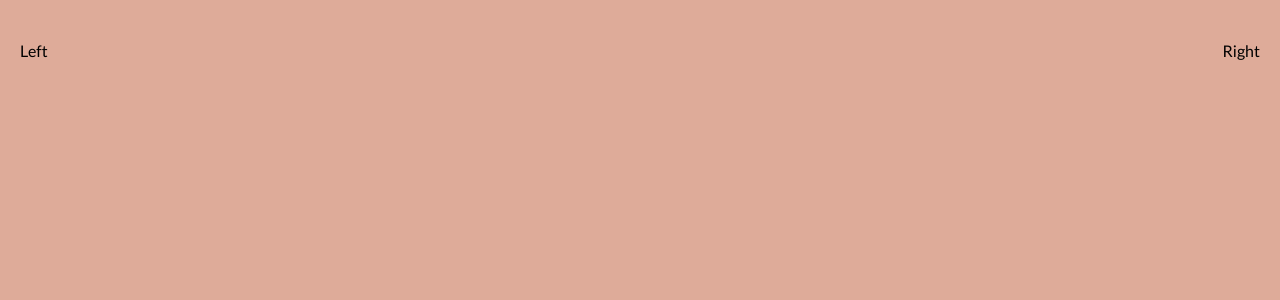
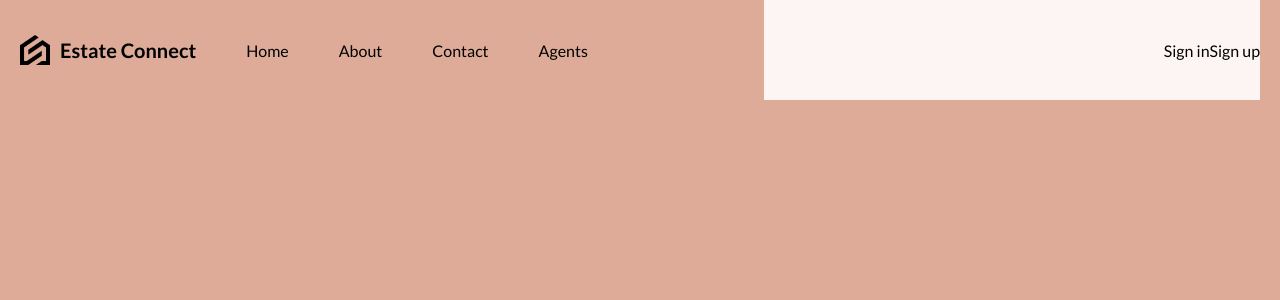
Before and after one commit to jdtrystocode/Estate-Connect-Mern-Project, a React (Vite) app: page / in a window 1280 px wide. Shown: the top 300 px of the page. Built offline with nearby package versions, Linux system fonts and the light colour scheme.

Commit message:
Making the Navbar

```diff
--- a/src/components/Navbar/Navbar.jsx
+++ b/src/components/Navbar/Navbar.jsx
@@ -3,8 +3,20 @@
 {
     return(
         <nav>
-            <div className="left">Left</div>
-            <div className="right">Right</div>
+            <div className="left">
+            <a href="/" className="logo">
+                <img src="./logo.png" alt="" />
+                <span>Estate Connect</span>
+            </a>
+            <a href="/">Home</a>
+            <a href="/">About</a>
+            <a href="/">Contact</a>
+            <a href="/">Agents</a>
+            </div>
+            <div className="right">
+                <a href="/">Sign in</a>
+                <a href="/">Sign up</a>
+            </div>
         </nav>
     )
 }
--- a/src/components/Navbar/Navbar.scss
+++ b/src/components/Navbar/Navbar.scss
@@ -5,3 +5,32 @@
     align-items: center;
     height: 100px;
 }
+.left
+{
+    flex: 3;
+    display: flex;
+    align-items: center;
+    gap: 50px;
+    .logo
+    {
+        font-weight: bold;
+        font-size: 20px;
+        display: flex;
+        gap: 10px;
+        align-items: center;
+
+        img
+        {
+            width: 30px;
+        }
+    }
+}
+.right
+{
+    flex: 2;
+    align-items: center;
+    display: flex;
+    justify-content: flex-end;
+    background-color: #fcf5f3;
+    height: 100%;
+}
```
